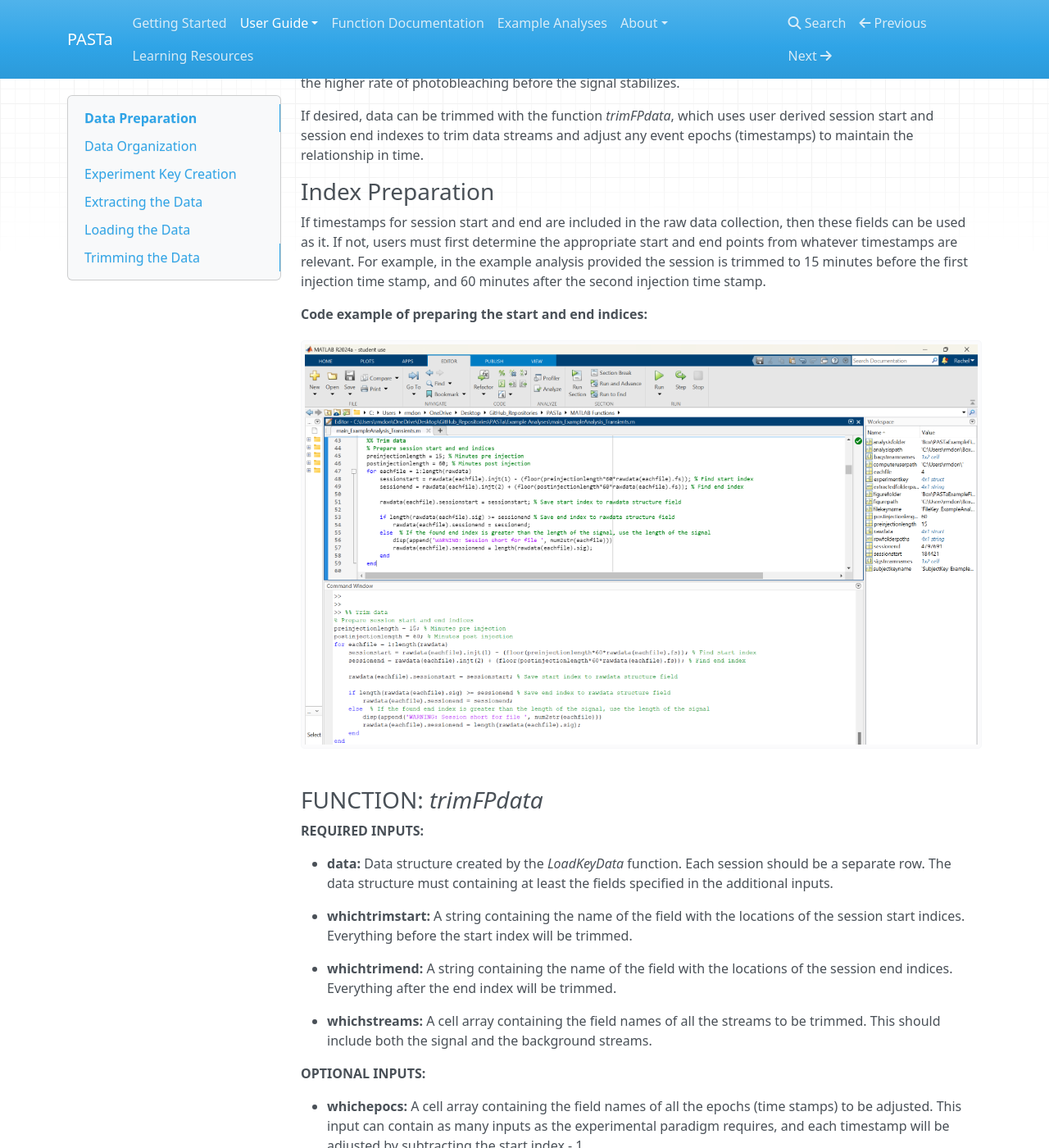
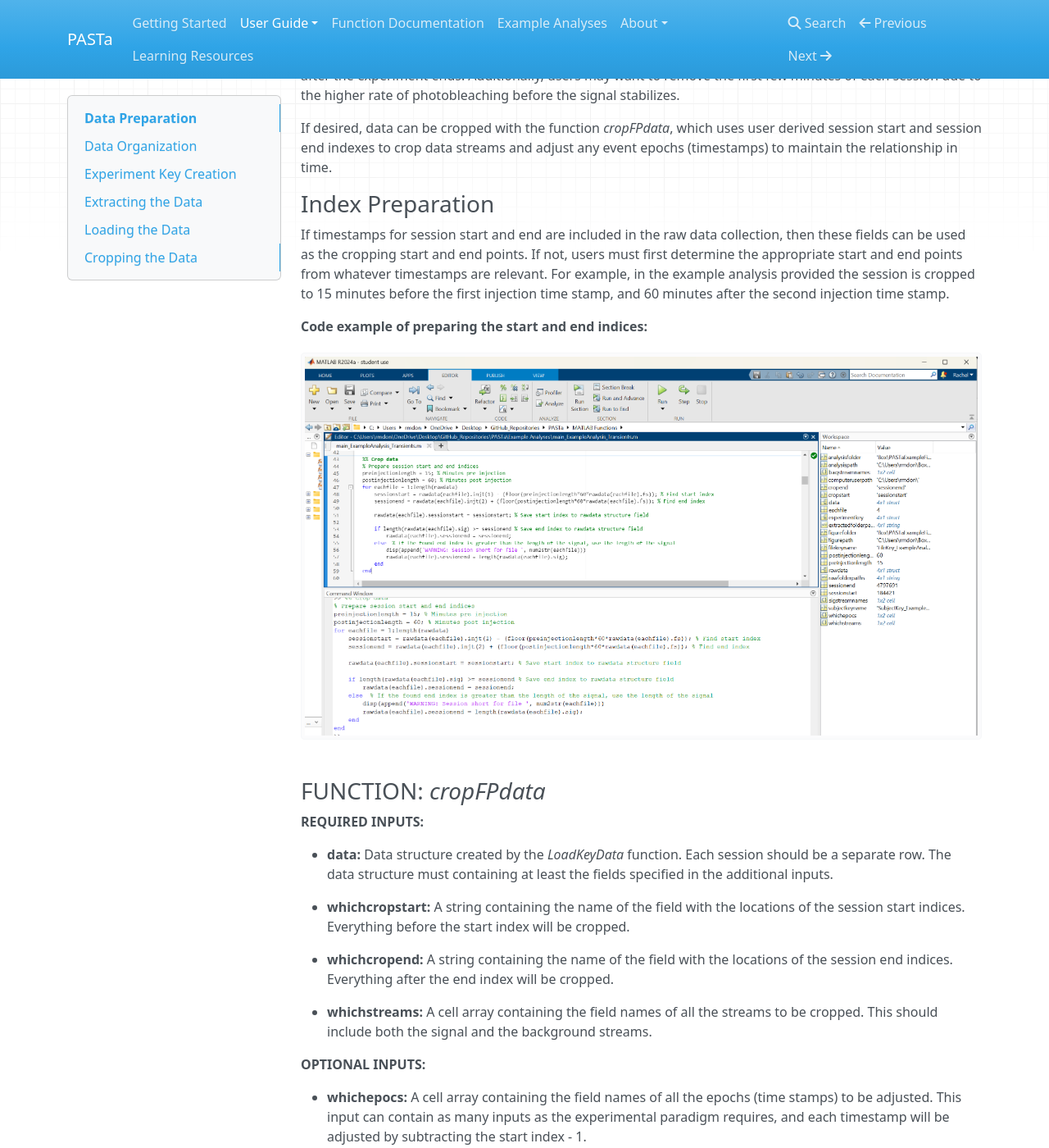
Before and after one commit to rdonka/PASTaUserGuide, an MkDocs documentation site: the page built from docs/userguide/datapreparation.md, in a window 1280 px wide and 1400 px high, scrolled down 7119 px. Shown: the whole window at 82% size. Built offline with MkDocs 1.6.1, drawn with Linux system fonts in a browser that asks for light colours; nearby versions of some CDN libraries; some of the changed text lies outside the part shown.

Commit message:
nomenclature update

```diff
--- a/docs/userguide/datapreparation.md
+++ b/docs/userguide/datapreparation.md
@@ -114,35 +114,35 @@ __REQUIRED INPUTS:__
 __Code example:__
 ![png](../img/datapreparation_7_loadKeydata.png)
 
-## Trimming the Data
+## Cropping the Data
 The final step in data preparation is optional. Photometry recording may start a few seconds before the experiment begins, such as in cases where users have to initiate hardware for operant boxes separately, and after the experiment ends. Additionally, users may want to remove the first few minutes of each session due to the higher rate of photobleaching before the signal stabilizes.
 
-If desired, data can be trimmed with the function _trimFPdata_, which uses user derived session start and session end indexes to trim data streams and adjust any event epochs (timestamps) to maintain the relationship in time.
+If desired, data can be cropped with the function _cropFPdata_, which uses user derived session start and session end indexes to crop data streams and adjust any event epochs (timestamps) to maintain the relationship in time.
 
 ### Index Preparation
 
-If timestamps for session start and end are included in the raw data collection, then these fields can be used as it. If not, users must first determine the appropriate start and end points from whatever timestamps are relevant. For example, in the example analysis provided the session is trimmed to 15 minutes before the first injection time stamp, and 60 minutes after the second injection time stamp.
+If timestamps for session start and end are included in the raw data collection, then these fields can be used as the cropping start and end points. If not, users must first determine the appropriate start and end points from whatever timestamps are relevant. For example, in the example analysis provided the session is cropped to 15 minutes before the first injection time stamp, and 60 minutes after the second injection time stamp.
 
 __Code example of preparing the start and end indices:__
-![png](../img/datapreparation_8_preparetrimindices.png)
+![png](../img/datapreparation_8_preparecropindices.png)
 
-### FUNCTION: _trimFPdata_
+### FUNCTION: _cropFPdata_
 __REQUIRED INPUTS:__
 
 - __data:__ Data structure created by the _LoadKeyData_ function. Each session should be a separate row. The data structure must containing at least the fields specified in the additional inputs.
 
-- __whichtrimstart:__ A string containing the name of the field with the locations of the session start indices. Everything before the start index will be trimmed.
+- __whichcropstart:__ A string containing the name of the field with the locations of the session start indices. Everything before the start index will be cropped.
 
-- __whichtrimend:__ A string containing the name of the field with the locations of the session end indices. Everything after the end index will be trimmed.
+- __whichcropend:__ A string containing the name of the field with the locations of the session end indices. Everything after the end index will be cropped.
 
-- __whichstreams:__ A cell array containing the field names of all the streams to be trimmed. This should include both the signal and the background streams.
+- __whichstreams:__ A cell array containing the field names of all the streams to be cropped. This should include both the signal and the background streams.
 
 __OPTIONAL INPUTS:__
 
 - __whichepocs:__ A cell array containing the field names of all the epochs (time stamps) to be adjusted. This input can contain as many inputs as the experimental paradigm requires, and each timestamp will be adjusted by subtracting the start index - 1.
 
-__Code example of trimming:__
-![png](../img/datapreparation_9_trimFPdata.png)
+__Code example of cropping:__
+![png](../img/datapreparation_9_cropFPdata.png)
 
 
-After data preparation is complete, move to signal processing.
+After data preparation is complete, move to [Signal Processing](https://rdonka.github.io/PASTaUserGuide/userguide/signalprocessing/).
```
Also changed, not shown: other parts of docs/userguide/datapreparation.md (+2 -2 lines), docs/functiondocumentation.md (+6 -6 lines), docs/img/datapreparation_6_extractTDTdata.png, docs/img/datapreparation_8_preparecropindices.png (added), docs/img/datapreparation_8_preparetrimindices.png (deleted), docs/img/datapreparation_9_cropFPdata.png (added), docs/img/datapreparation_9_trimFPdata.png (deleted), site/functiondocumentation/index.html, site/img/datapreparation_6_extractTDTdata.png, site/img/datapreparation_8_preparecropindices.png (added), site/img/datapreparation_8_preparetrimindices.png (deleted), site/img/datapreparation_9_cropFPdata.png (added), site/img/datapreparation_9_trimFPdata.png (deleted), site/index.html, 3 more files, 1 other file.
